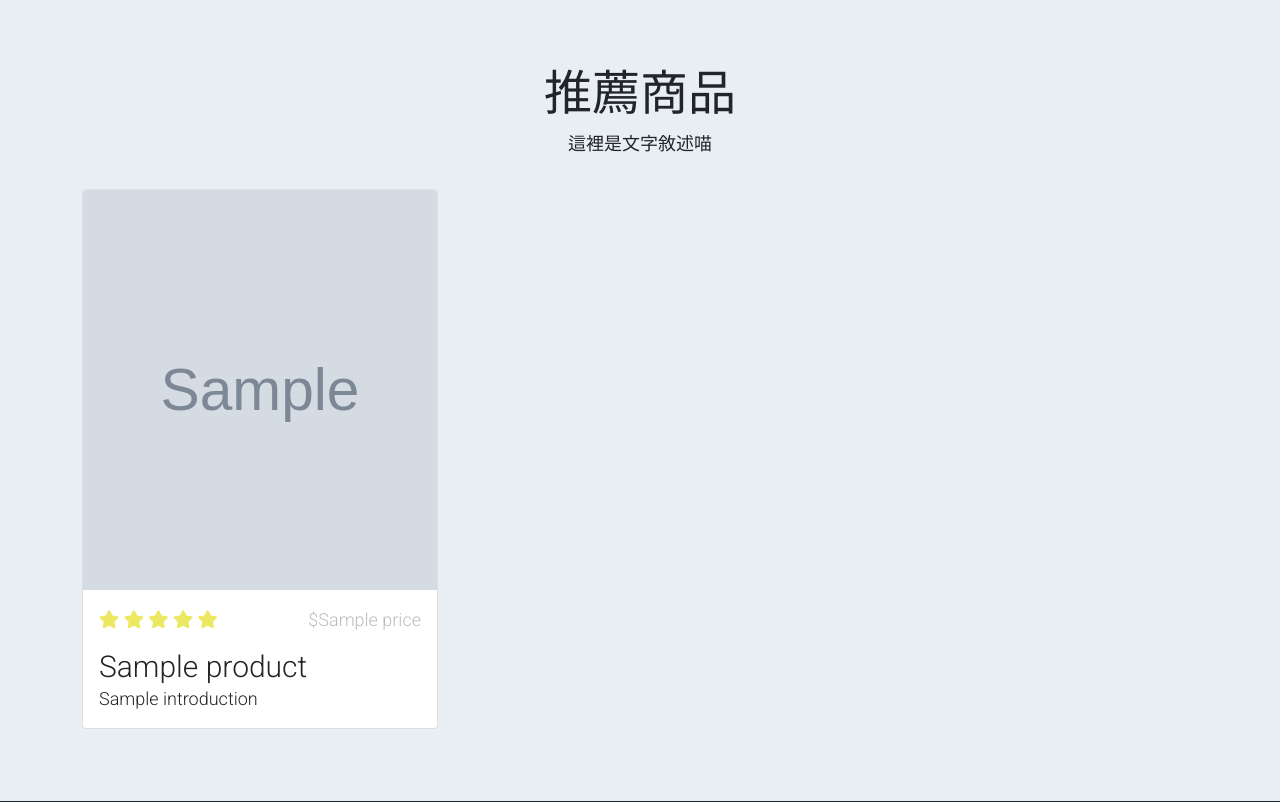
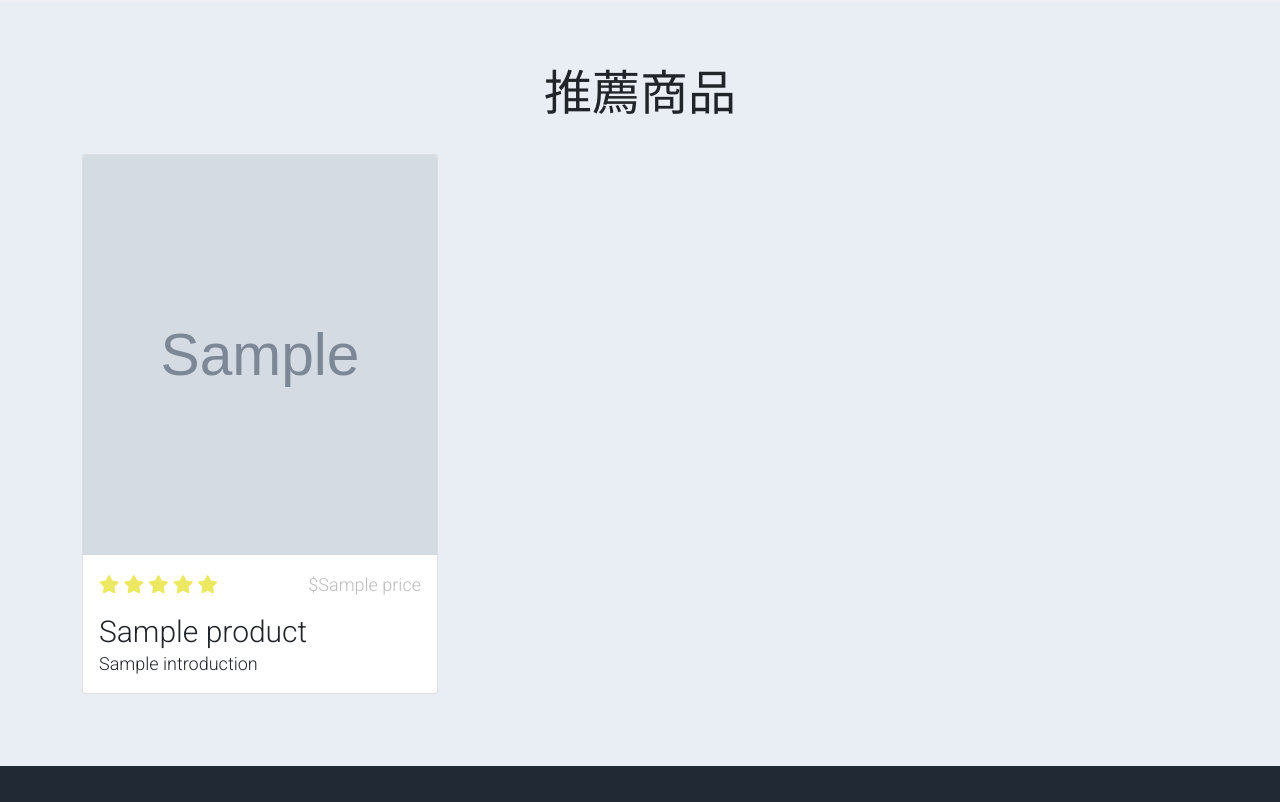
Before and after one commit to TimHu950112/shopping_website, a Python web app: template templates/index.html in a window 1280 px wide. Shown: the part 771-1573 px from the top of the page. Run offline with Jinja, Linux system fonts and the light colour scheme; the template is opened without the code that fills it: most values are stand-ins (such as "Sample title", 1, 10 or a date in 2020); grey boxes marked "Sample" are stand-in pictures.

Commit message:
刪除主頁多餘文字

```diff
--- a/templates/index.html
+++ b/templates/index.html
@@ -339,7 +339,6 @@ aria-labelledby="staticBackdropLabel" aria-hidden="true">
                 <div class="col-lg-6 m-auto">
                     <h1 class="h1" style="font-weight:500 !important;">推薦商品</h1>
                     <p style="font-weight:400 !important;">
-                        這裡是文字敘述喵
                     </p>
                 </div>
             </div>
```
